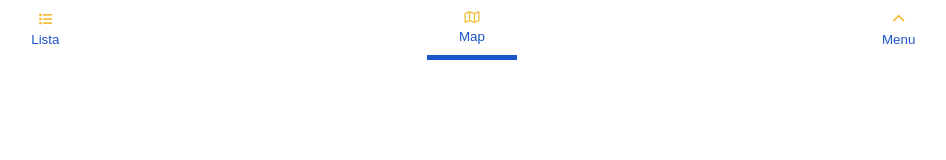
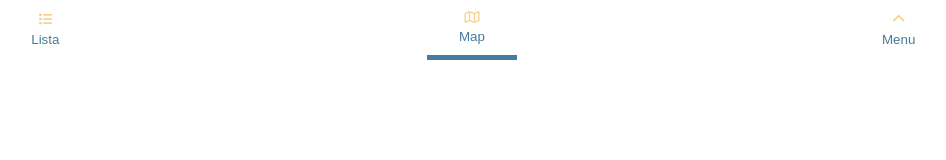
Before and after one commit to renemennab/rent-a-bike, a React (Create React App) app: page / in a window 1280 px wide. Shown: the top 160 px of the page, without its empty margins (168-1114 px from the left). Built offline with nearby package versions, Linux system fonts and the light colour scheme.

Commit message:
add colors

```diff
--- a/src/index.css
+++ b/src/index.css
@@ -17,10 +17,13 @@ code {
     box-sizing: border-box;
 }
 :root{
-    --dark-blue: #1b53c9;
+    --red: #F28482;
+    --light-blue: #CEEAF7;
+    --dark-blue: #457B9D;
     --black: #141414;
-    --gray: #999997;
-    --yellow: #f6bc33;
+    --gray: #cccccc;
+    --dark-gray: #8e8e8e;
+    --yellow: #F7D08A;
     --padding: 30px;
 }
 
```
